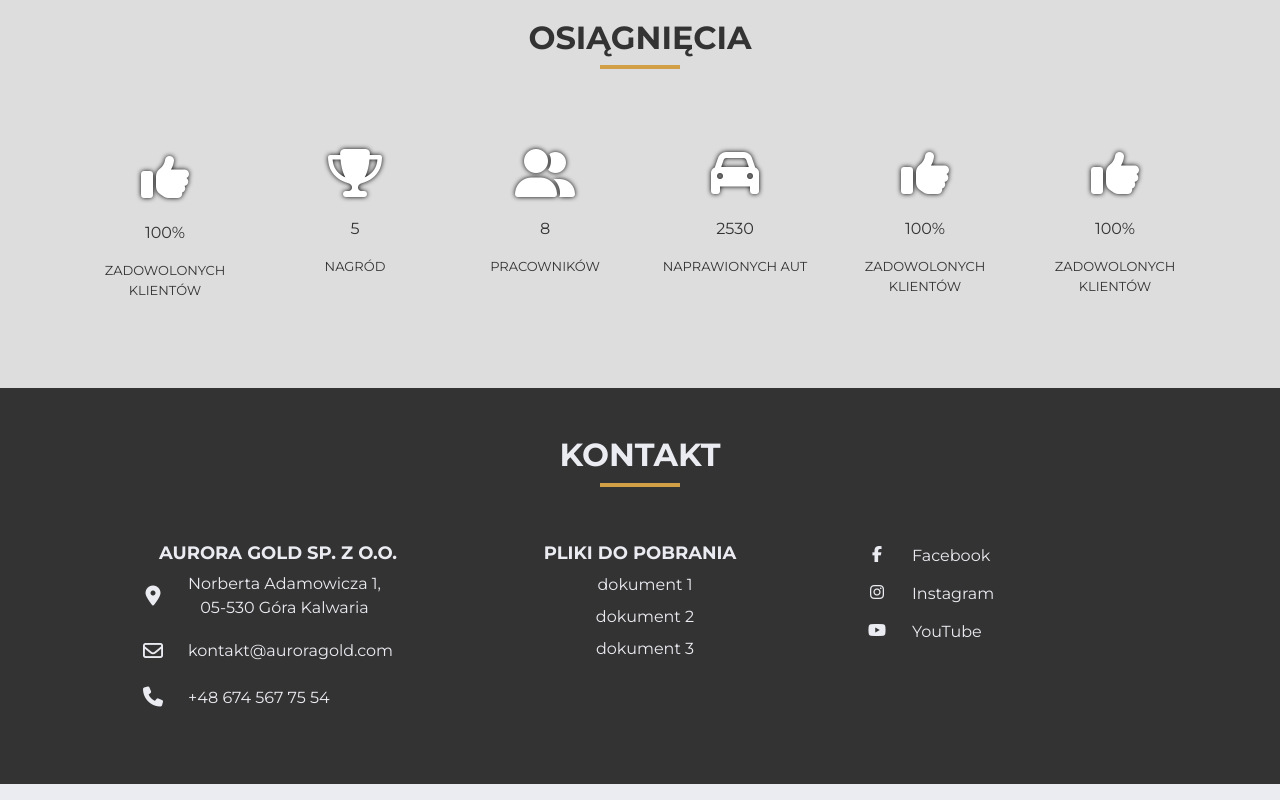
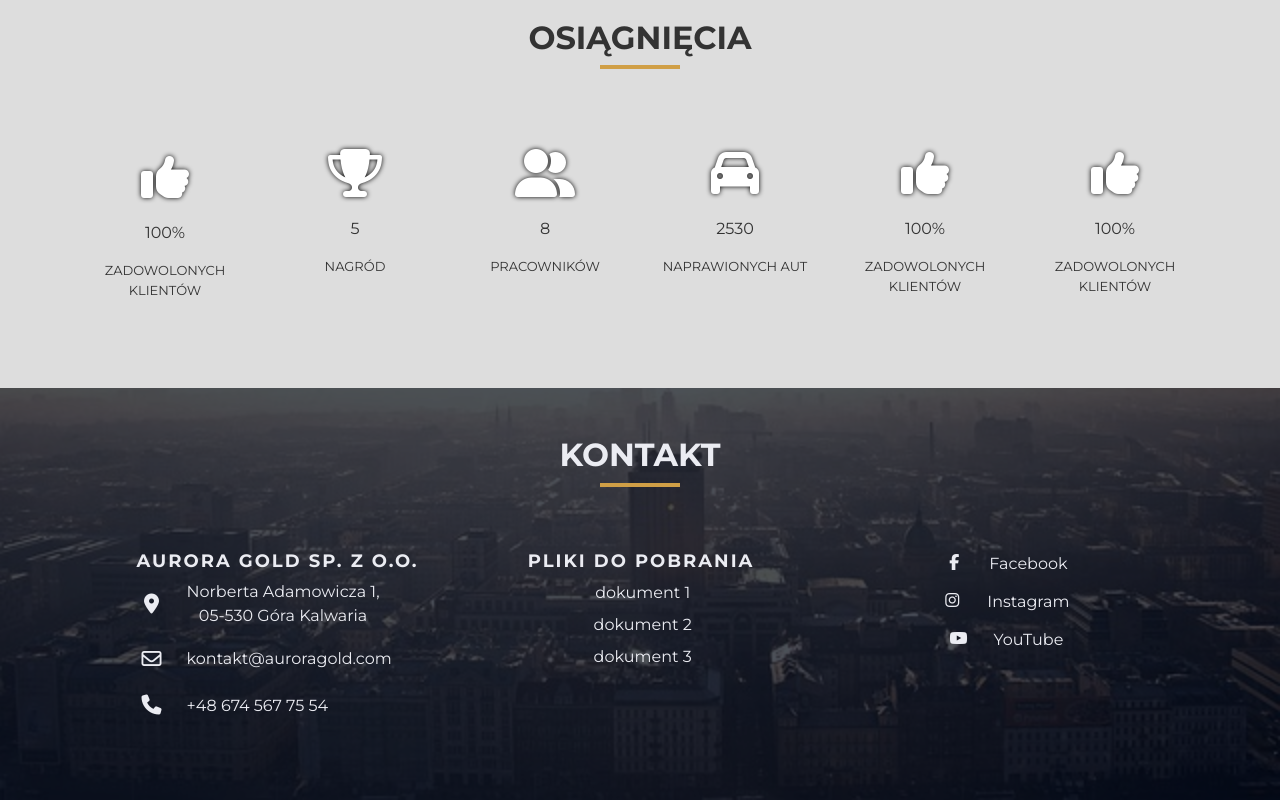
Before and after one commit to JuchKasia/my-study, a plain HTML site: page index.html in a window 1280 px wide. Shown: the part 3964-4764 px from the top of the page. Drawn offline with nearby package versions, Linux system fonts and the light colour scheme.

Commit message:
fix: correct footer contact-container

```diff
--- a/index.html
+++ b/index.html
@@ -404,11 +404,12 @@
         </section>
     </main>
     <footer class="footer py-5" id="footer">
+      <div class="footer-shadow"></div>
       <h2 class="section-title">Kontakt</h2>
       <div class="underline"></div>
       <div class="contact-container container">
         <div class="contact-wrapper text-center">
-          <div class="contacts-content py-3">
+          <div class="contacts-content my-2 py-3">
             <h4 class="contact-subtitle ">AURORA GOLD sp. z o.o.</h4>
             <div class="location-box">
               <div class="location-item py-2">
@@ -434,7 +435,7 @@
               </div>
             </div>
           </div>
-          <div class="info-content py-3">
+          <div class="info-content my-2 py-3">
             <h4 class="info-subtitle">Pliki do pobrania</h4>
             <div class="info-box">
               <div class="info-item py-1">
@@ -454,16 +455,16 @@
               </div>
             </div>
           </div>
-          <div class="social-content">
+          <div class="social-content my-2">
             <div class="social-box">
               <div class="social-item py-1">
-                <a href="https://facebook.com" class="social-container" id="fb">
+                <a href="https://www.facebook.com/AuroraGoldWarszawa" class="social-container" id="fb">
                   <i class="fab fa-facebook-f"></i>
                   <p class="social-name">Facebook</p>
                 </a>
               </div>
               <div class="social-item py-1">
-                <a href="https://www.instagram.com/" class="social-container" id="fb">
+                <a href="https://www.instagram.com/auroragold.pl?igshid=OGQ5ZDc2ODk2ZA==" class="social-container" id="fb">
                   <i class="fa-brands fa-instagram"></i>
                   <p class="social-name">Instagram</p>
                 </a>
--- a/sass/style.scss
+++ b/sass/style.scss
@@ -360,8 +360,25 @@ i {
 
 // section CONTACT
 .footer {
-    background-color: color.$gray;
+    position: relative;
+    background-image: url('../assets/img/city/warsaw-640.jpg');
+    background-size: cover;
+    background-position: bottom;
+    background-attachment: fixed;
     color: color.$bg-color;
+    z-index: 0;
+    .footer-shadow {
+        position: absolute;
+        top: 0;
+        left: 0;
+        width: 100%;
+        height: 100%;
+        // background-color: rgb(0, 0, 0, 0.7);
+        background-color: rgb(0, 9, 27, 0.7);
+        background-attachment: fixed;
+        z-index: -1;
+
+    }
     i {
         color: color.$bg-color;
         padding-top: 5px;
@@ -374,6 +391,7 @@ i {
     }
     .contact-wrapper {
         display: flex;
+        flex-wrap: wrap;
         justify-content: space-around;
         .contacts-content {
             display: flex;
@@ -383,6 +401,7 @@ i {
             .contact-subtitle {
                 margin: 0 auto;
                 font-size: 18px;
+                letter-spacing: 2px;
                 font-weight: bold;
                 text-transform: uppercase;
                 // border: 2px solid red;
@@ -397,10 +416,11 @@ i {
                         flex-direction: row;
                         align-items: center;
                         color: color.$bg-color;
+                        // color: color.$white;
                         list-style: none;
                         text-decoration: none;
                         gap: 20px;
-                        transition: 0.5s;
+                        transition: color 0.5s;
                     }
                     .map:hover {
                         color: color.$main-color;
@@ -424,7 +444,7 @@ i {
                         color: color.$bg-color;
                         list-style: none;
                         text-decoration: none;
-                        transition: 0.5s;
+                        transition: color 0.5s;
                     }
                     .email:hover,
                     .phone:hover {
@@ -446,6 +466,7 @@ i {
             .info-subtitle {
                 margin: 0 auto;
                 font-size: 18px;
+                letter-spacing: 2px;
                 font-weight: bold;
                 text-transform: uppercase;
                 // border: 2px solid red;
@@ -462,7 +483,7 @@ i {
                         color: color.$bg-color;
                         list-style: none;
                         text-decoration: none;
-                        transition: 0.5s;
+                        transition: color 0.5s;
                         .info-name {
                             margin: 0;
                         }
@@ -486,12 +507,13 @@ i {
                     .social-container {
                         display: flex;
                         flex-direction: row;
+                        justify-content: center;
                         align-items: center;
                         gap: 20px;
                         color: color.$bg-color;
                         list-style: none;
                         text-decoration: none;
-                        transition: 0.5s;
+                        transition: color 0.5s;
                         i {
                             margin-bottom: 0;
                             font-size: 16px;
```
Also changed, not shown: assets/img/city/warsaw-1280.jpg (added), assets/img/city/warsaw-1920.jpg (added), assets/img/city/warsaw-640.jpg (added), sass/style.css, 1 other file.
